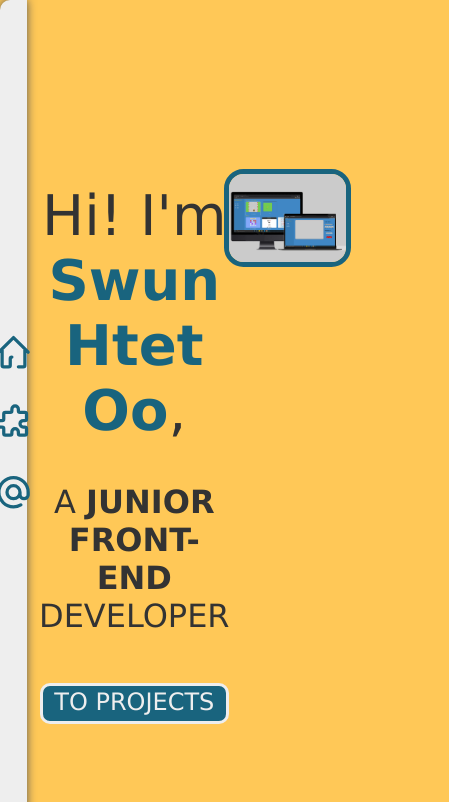
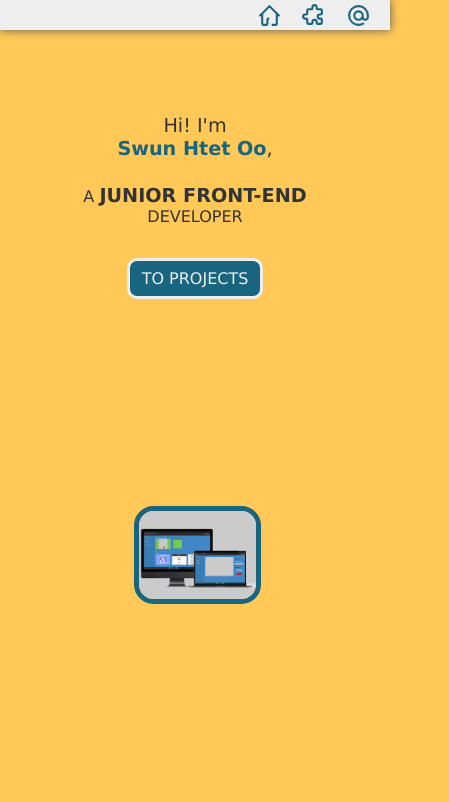
Before and after one commit to S-BaC/Portfolio_Beginner, a plain HTML site: page index.html in a window 390 px wide. Shown: the top 802 px of the page, 449 px wide, since content can reach past the window. Drawn offline with Linux system fonts and the light colour scheme.

Commit message:
Added Responsiveness

```diff
--- a/index.html
+++ b/index.html
@@ -72,10 +72,6 @@
         </div>
         <div class="slide flex" style="--photoDelay:28s;">
             <img src="./images/YouNotes.jpg" alt="" class="photo-slide">
-            <div class="bg-slide"></div>
-        </div>
-        <div class="slide flex" style="--photoDelay:31.5s;">
-            <img src="./images/tech-service.png" alt="" class="photo-slide">
             <div class="bg-slide"></div>
         </div>
         <div class="slide flex" style="--photoDelay:35s;">
@@ -519,76 +515,30 @@
 
                 <div class="contactSection flex">
 
-                    <div class="flex">
+                    <!-- <div class="flex"> -->
                         <a href="tel:+959984092084" target="_blank">
                             <svg xmlns="http://www.w3.org/2000/svg" class="h-6 w-6 contactIcon" fill="#ffc857" viewBox="0 0 24 24" stroke="currentColor" stroke-width="2">
                                 <path stroke-linecap="round" stroke-linejoin="round" d="M3 5a2 2 0 012-2h3.28a1 1 0 01.948.684l1.498 4.493a1 1 0 01-.502 1.21l-2.257 1.13a11.042 11.042 0 005.516 5.516l1.13-2.257a1 1 0 011.21-.502l4.493 1.498a1 1 0 01.684.949V19a2 2 0 01-2 2h-1C9.716 21 3 14.284 3 6V5z" />
                             </svg>
                         </a>
-                    </div>
-                    <div class="flex">
+                    <!-- </div> -->
+                    <!-- <div class="flex"> -->
                         <a href="mailto:swunhtetoo@gmail.com" target="_blank">
                             <svg xmlns="http://www.w3.org/2000/svg" class="h-6 w-6 contactIcon" fill="#ffc857" viewBox="0 0 24 24" stroke="currentColor" stroke-width="2">
                                 <path stroke-linecap="round" stroke-linejoin="round" d="M3 8l7.89 5.26a2 2 0 002.22 0L21 8M5 19h14a2 2 0 002-2V7a2 2 0 00-2-2H5a2 2 0 00-2 2v10a2 2 0 002 2z" />
                             </svg>
                         </a>
-                    </div>
-                    <div class="flex">
+                    <!-- </div> -->
+                    <!-- <div class="flex"> -->
                         <a href="https://www.linkedin.com/in/swun-htet-oo/" target="_blank">
                             <svg xmlns="http://www.w3.org/2000/svg" class="h-6 w-6 contactIcon" fill="#ffc857" viewBox="0 0 24 24" stroke="currentColor" stroke-width="2">
                                 <path stroke-linecap="round" stroke-linejoin="round" d="M8 12h.01M12 12h.01M16 12h.01M21 12c0 4.418-4.03 8-9 8a9.863 9.863 0 01-4.255-.949L3 20l1.395-3.72C3.512 15.042 3 13.574 3 12c0-4.418 4.03-8 9-8s9 3.582 9 8z" />
                             </svg>
                         </a>
-                    </div>
+                    <!-- </div> -->
                     <p class="cvForm"> <a href="./Swun_WebDev.pdf" download>View CV</a>  </p>
                 </div>
             </div>
-
-            <!-- <div class="contactCol2 flex flex-col">
-                <div class="flex flex-col techStack">
-                    <div class="stack flex">
-                        <div class="flex">
-                            <img src="./images/html-5.png" alt="" class="imgDes">
-                            <p>HTML</p>
-                        </div>
-                        <div class="flex">
-                            <img src="./images/css-3.png" alt="" class="imgDes">
-                            <p>CSS</p>
-                        </div>
-                        <div class="flex">
-                            <img src="./images/js.png" alt="" class="imgDes">
-                            <p>Javascript</p>
-                        </div>
-                    </div>
-                    <div class="stack flex ">
-
-                        <div class="flex">
-                            <img src="./images/download (2).png" alt="" class="imgDes">
-                            <p>TailwindCSS</p>
-                        </div>
-                        <div class="flex">
-                            <img src="./images/download (1).png" alt="" class="imgDes">
-                            <p>JQuery</p>
-                        </div>
-                        <div class="flex">
-                            <img src="./images/icons8-firebase-48.png" alt="" class="imgDes">
-                            <p>Firebase</p>
-                        </div>
-                    </div>
-                    <div class="stack flex ">
-                        <div class="flex">
-                        <div class=" javaWrapper flex">
-                            <img src="./images/java.png" alt="" class="imgDes imgJava">
-                        </div>
-                        <p>Java</p>
-                        </div>
-                        <div class="flex">
-                            <img src="./images/python.png" alt="" class="imgDes">
-                            <p>Python</p>
-                        </div>
-                    </div>
-
-                </div> -->
 
 
 
--- a/style.css
+++ b/style.css
@@ -34,6 +34,7 @@ nav{
     background-color: #eee;
     box-shadow: 0 0 10px #555;
     width:3vw;
+    min-width: 30px;
     height: 100vh;
 }
 
@@ -83,30 +84,6 @@ a{
     font-weight: 700;
     font-size: 2rem;
 }
-/*
-/* #techStack{
-    border:3px solid #333;
-    width:30%;
-    min-width: 500px;
-    margin: 10vh 0;
-    padding: 0 0 5vmin 0;
-    position: relative;
-    background-color: #eee;
-}
-
-#techStackIcon{
-    height:10vmin;
-    /* margin: auto; */
-    /* position: relative;
-    top:-7vmin;
-}
-
-.stack{
-    gap:3vmin;
-}
-.imgDes{
-    width:5vmin;
-} */
 
 .photos{
     position: relative;
@@ -189,7 +166,6 @@ a{
     gap:2vmin;
     justify-content: space-evenly;
     margin-left: 3vw;
-
     align-items: baseline;
 }
 .projCard{
@@ -353,3 +329,83 @@ a{
 .phone{
     letter-spacing: 0.1rem;
 }
+
+@media screen and (max-width:500px) {
+    nav{
+        overflow: hidden;
+        width:auto;
+        height:30px;
+        position: sticky;
+        top:0;
+        flex-direction: row !important;
+        justify-content: flex-end !important;
+        gap:5vw !important;
+        padding-right: 5vw !important;
+        border-radius: 0;
+    }
+    nav svg{
+        min-width:25px;
+        padding:0; margin:0;
+    }
+    .headers{
+        display: block;
+        width:100%;
+        height:100%;
+        padding-top:10vh;
+        margin:0;
+    }
+    .homeWrapper{
+        padding:0;
+        margin:0;
+        height:90vh;
+    }
+    #headerTxt{
+        font-size: 1rem;
+    }
+    #headerName,#shoName, #frontDev{
+        font-size: 1.2rem;
+    }
+    #toProjs{
+        font-size: 1rem;
+    }
+    .slide{
+        top:60vh;
+    }
+    @keyframes sliderAni {
+        0%{
+            right:-10vw;
+        }
+        20%{
+            right:33vw;
+        }
+        50%{
+            right:33vw;
+            /* transform: scale(1.1); */
+        }
+        80%{
+            right:33vw;
+            opacity: 1;
+        }
+        100%{
+            right:100vw;
+            opacity: 0;
+
+        }
+    }
+    .contactPg{
+        width:100%;
+        height:80vh;
+        padding: 0 2vw;
+        margin: 0;
+    }
+    .wordCloudImg{
+        padding:0;margin:0;
+        display: none;
+    }
+    .contactCol1 p{
+        font-size: 1rem;
+    }
+    .cvForm a{
+        font-size: 1rem;
+    }
+}
```
